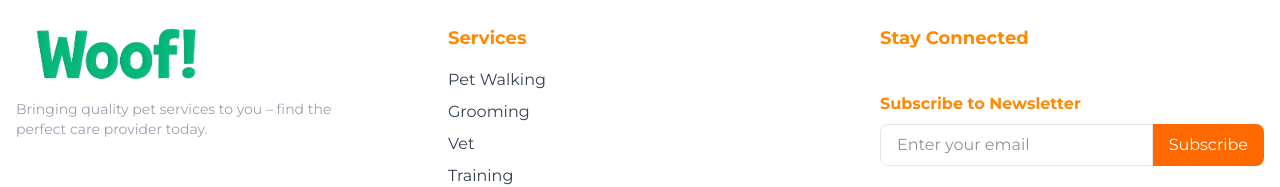
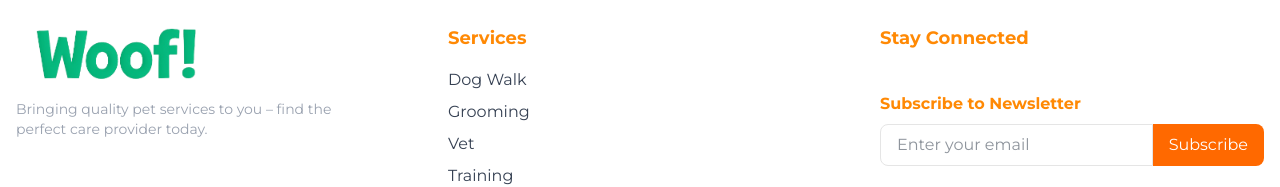
Before and after one commit to Gsosa2703/ecommerce-pets, a Next.js app: page / in a window 1280 px wide. Shown: the part 5145-5332 px from the top of the page. Built offline with nearby package versions, Linux system fonts and the light colour scheme.

Commit message:
fixing footer link

```diff
--- a/src/ui/Footer.tsx
+++ b/src/ui/Footer.tsx
@@ -27,7 +27,7 @@ export default function Footer() {
         <div className="flex-1">
           <h3 className="text-lg font-semibold text-orange-400">Services</h3>
           <ul className="mt-4 space-y-2">
-            {["Pet Walking", "Grooming", "Vet", "Training", "Pet Sitting"].map((service) => (
+            {["Dog Walk", "Grooming", "Vet", "Training", "Pet Sitting"].map((service) => (
               <li key={service}>
                 <Link
                   href={`/services/${service.toLowerCase().replace(" ", "-")}`}
```
